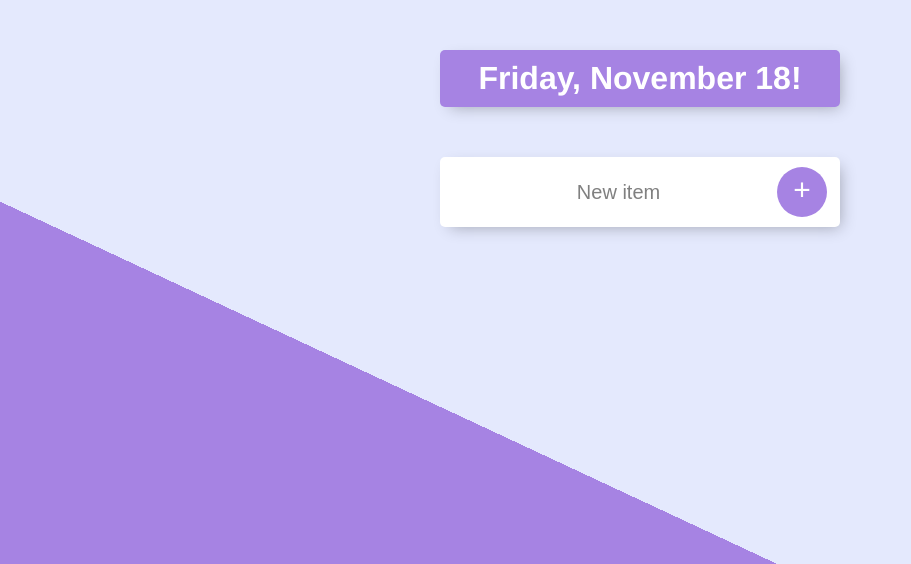
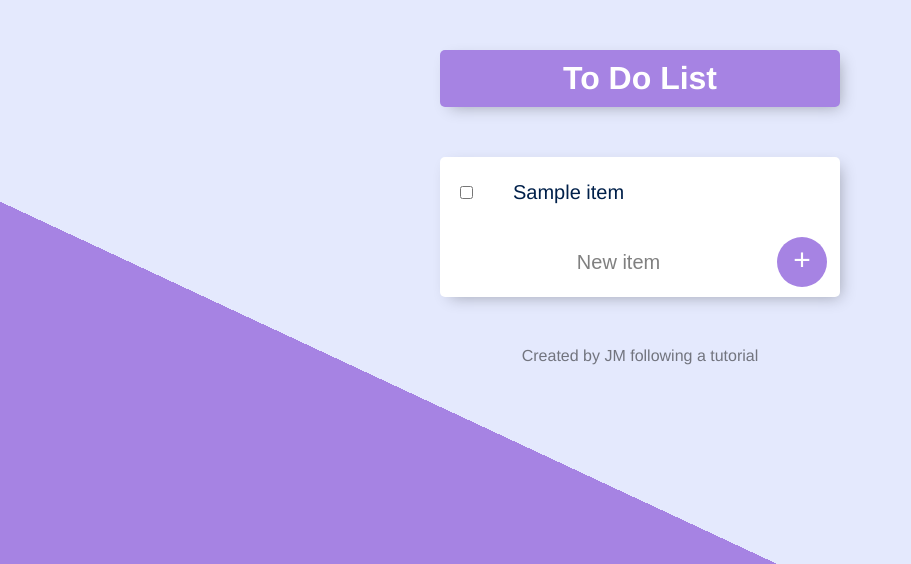
Before and after one commit to jmejiasb/todo-list-bootcamp, a Node server app: page / in a window 1280 px wide. Shown: the top 564 px of the page, without its empty margins (0-911 px from the left). Run offline with Node 20, Linux system fonts and the light colour scheme; tables that the repository leaves empty hold one stand-in row (values such as "Sample post"); some libraries are stand-ins or nearby versions.

Commit message:
Implement moongoseDB

```diff
--- a/app.js
+++ b/app.js
@@ -1,5 +1,7 @@
 const express = require("express");
 const bodyParser = require("body-parser");
+const mongoose = require("mongoose");
+
 
 const app = express();
 var items = [];
@@ -9,27 +11,59 @@ app.set('view engine', 'ejs');
 app.use(bodyParser.urlencoded({extended: true}));
 app.use(express.static("public"));
 
+mongoose.connect("mongodb://localhost:27017/todolistDB")
+
+const itemsSchema = {
+  name: String
+};
+
+const Item = mongoose.model("Item", itemsSchema);
+
+const item1 = new Item({
+  name: "Welcome to the To Do List!"
+});
+
+const defaultItems = [item1]
+
 app.get("/", function(req, res) {
-
-  var today = new Date();
-  var currentDay = today.getDay();
-  var options ={
-    weekday: "long",
-    day:"numeric",
-    month: "long"
-  };
-
-  var day = today.toLocaleDateString("en-EN", options);
-
-  res.render("list", {day: day, items: items});
+  Item.find({}, function(err, foundItems){
+    if(foundItems.lenght === 0){
+      Item.insertMany(defaultItems, function(err){
+        if (err){
+          console.log(err);
+        } else {
+          console.log("Successfully added default Items");
+        };
+      });
+      res.redirect("/");
+    } else {
+      res.render("list", {listTitle: "To Do List", items: foundItems});
+    };
+  });
 });
 
 app.post("/", function(req, res){
-  let item = req.body.newItem;
+  const itemName = req.body.newItem;
 
-  items.push(item);
+  const item = new Item({name: itemName});
+
+  item.save();
 
   res.redirect("/");
+
+});
+
+app.post("/delete", function(req, res){
+
+  const checkedItem = req.body.checkbox
+
+  Item.findByIdAndDelete(checkedItem, function(err){
+    if(!err){
+      console.log("Successfully deleted checked Item")
+      res.redirect("/");
+    };
+
+  });
 
 });
 
--- a/package.json
+++ b/package.json
@@ -2,12 +2,12 @@
   "dependencies": {
     "body-parser": "^1.20.0",
     "ejs": "^3.1.8",
-    "express": "^4.18.1"
+    "express": "^4.18.1",
+    "mongoose": "^6.7.2"
   },
   "name": "todo-list",
   "version": "1.0.0",
   "main": "app.js",
-  "devDependencies": {},
   "scripts": {
     "test": "echo \"Error: no test specified\" && exit 1"
   },
--- a/public/css/styles.css
+++ b/public/css/styles.css
@@ -51,7 +51,7 @@ p {
   color: #00204a;
 }
 
-form {
+form.item {
   text-align: center;
   margin-left: 20px;
 }
--- /dev/null
+++ b/views/footer.ejs
@@ -0,0 +1,3 @@
+  <footer>Created by JM following a tutorial</footer>
+  </body>
+</html>
--- /dev/null
+++ b/views/header.ejs
@@ -0,0 +1,8 @@
+<!DOCTYPE html>
+<html lang="en" dir="ltr">
+  <head>
+    <meta charset="utf-8">
+    <link rel="stylesheet" href="css/styles.css">
+    <title>To do List</title>
+  </head>
+  <body>
--- a/views/list.ejs
+++ b/views/list.ejs
@@ -1,23 +1,19 @@
-<!DOCTYPE html>
-<html lang="en" dir="ltr">
-  <head>
-    <meta charset="utf-8">
-    <link rel="stylesheet" href="css/styles.css">
-    <title>To do List</title>
-  </head>
-  <body>
+<%- include('header'); %>
 
     <div class="box" id="heading">
-      <h1><%= day %>!</h1>
+      <h1><%= listTitle %></h1>
     </div>
 
     <div class="box">
-      <% for (var i = 0; i < items.length; i++){ %>
+      <% items.forEach(function(item){ %>
+        <form action="/delete" method="post">
           <div class="item">
-          <input type="checkbox" name="" value="">
-          <p><%= items[i] %></p>
+            <input type="checkbox" name="checkbox"
+              value="<%=item._id%>" onChange= this.form.submit()>
+            <p><%= item.name %></p>
           </div>
-      <% } %>
+        </form>
+      <%}); %>
 
       <form class="item" action="/" method="post">
         <input type="text" name="newItem" placeholder="New item" autocomplete="off">
@@ -26,5 +22,4 @@
 
     </div>
 
-  </body>
-</html>
+<%- include('footer'); %>
```
Also changed, not shown: 1 other file. Lines whose indentation alone changed are shown as unchanged.
